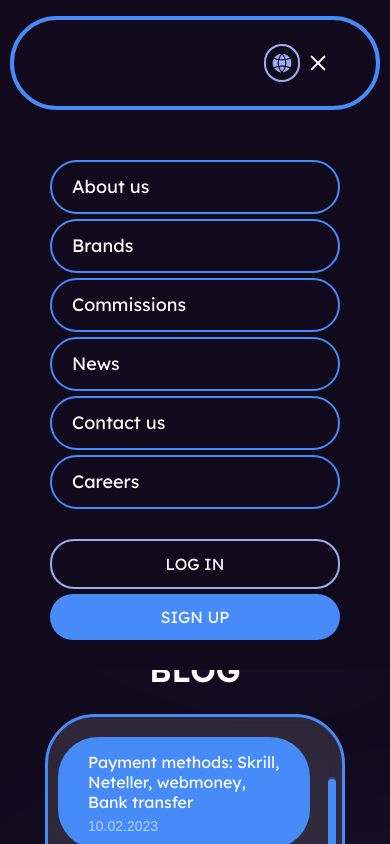
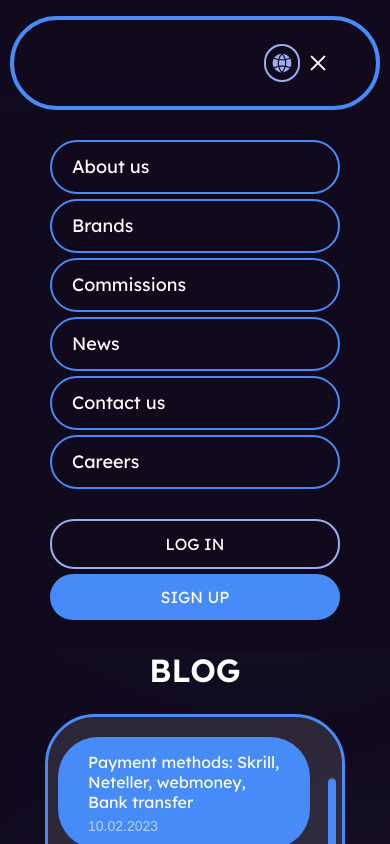
Before and after one commit to GenDev-1001/testTask, a plain HTML site: page index.html in a window 390 px wide. Both pictures are taken after a click on the button 318 px from the left and 63 px from the top of the page. Shown: the top 844 px of the page. Drawn offline with nearby package versions, Linux system fonts and the light colour scheme.

Commit message:
fix: fix menu

```diff
--- a/styles/style.css
+++ b/styles/style.css
@@ -138,7 +138,7 @@ main {
 .menu__list-link {
 	font-size: 16px;
 	line-height: 20px;
-		transition: color 0.3s ease-in;
+	transition: color 0.3s ease-in;
 }
 
 .menu__list-link:hover {
@@ -760,12 +760,11 @@ main {
 	}
 
 	.menu--active {
-		padding: 160px 50px 30px 50px;
+		padding: 30px 50px 30px 50px;
 		width: 100%;
-		top: 0;
+		top: 110px;
 		left: 0;
 		transform: translateX(0);
-		z-index: -1;
 	}
 
 	.lang__list {
```
